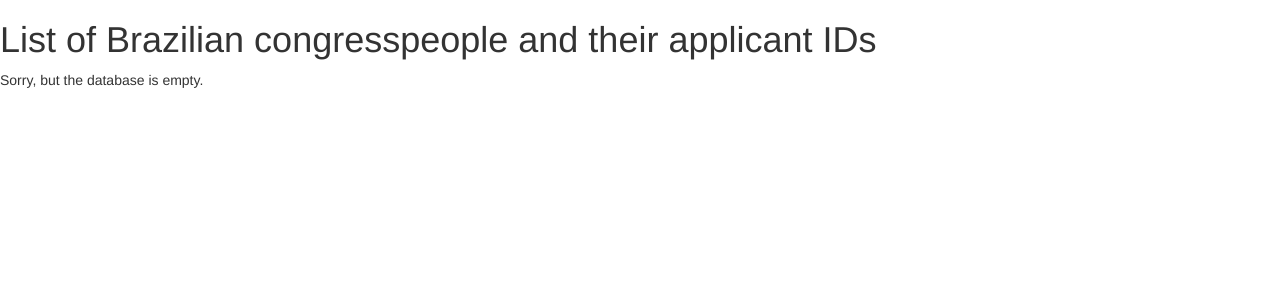
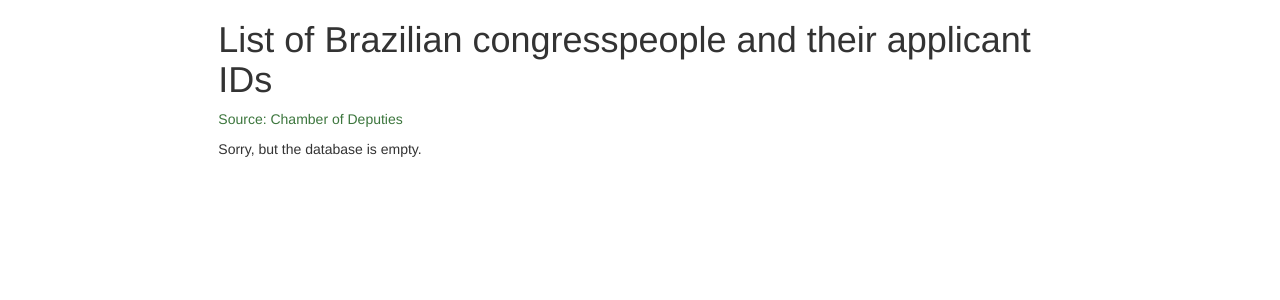
Before and after one commit to cuducos/hangouts-mock, a Django app: page / in a window 1280 px wide. Shown: the top 300 px of the page. Run offline with Django 3.2, Linux system fonts and the light colour scheme; data that the repository does not hold is empty; some libraries are stand-ins or nearby versions.

Commit message:
Add Chamber of Deputies site status

```diff
--- a/mocks/core/templates/core/index.html
+++ b/mocks/core/templates/core/index.html
@@ -6,9 +6,17 @@
   <link rel="stylesheet" href="https://maxcdn.bootstrapcdn.com/bootstrap/3.3.7/css/bootstrap.min.css">
 </head>
 <body>
+  <div class="row">
+    <div class="col-md-8 col-md-offset-2">
+
       <h1>List of Brazilian congresspeople and their applicant IDs</h1>
+
+      <p class="text-{% if chamber_of_deputies %}success{% else %}danger{% endif %}">
+        Source: Chamber of Deputies
+      </p>
+
       {% if congresspeople %}
-  <table>
+      <table class="table">
         <thead>
           <tr>
             <th>Applicant ID</th>
@@ -18,7 +26,7 @@
         <tbody>
           {% for congressperson in congresspeople %}
           <tr>
-        <td>{{ conpressperson.applicant_id }}</td>
+            <td>{{ congressperson.applicant_id }}</td>
             <td>{{ congressperson.name }}</td>
           </tr>
           {% endfor %}
@@ -27,5 +35,8 @@
       {% else %}
       <p>Sorry, but the database is empty.</p>
       {% endif %}
+
+    </div>
+  </div>
 </body>
 </html>
--- a/mocks/core/views.py
+++ b/mocks/core/views.py
@@ -1,8 +1,29 @@
 from django.shortcuts import render
+from requests import head
+from requests.exceptions import ConnectionError
 
 from mocks.core.models import Congressperson
 
 
 def home(request):
-    context =  {'congresspeople': Congressperson.objects.all()}
+    context = {
+        'congresspeople': Congressperson.objects.all(),
+        'chamber_of_deputies': _is_chamber_of_deputies_on()
+    }
     return render(request, 'core/index.html', context=context)
+
+
+def _is_chamber_of_deputies_on():
+    url = (
+        'http://www2.camara.leg.br/'
+        'transparencia/'
+        'cota-para-exercicio-da-atividade-parlamentar/'
+        'dados-abertos-cota-parlamentar/'
+    )
+
+    try:
+        response = head(url)
+    except ConnectionError:
+        return False
+
+    return 200 <= response.status_code < 500
```
Lines whose indentation alone changed are shown as unchanged.
